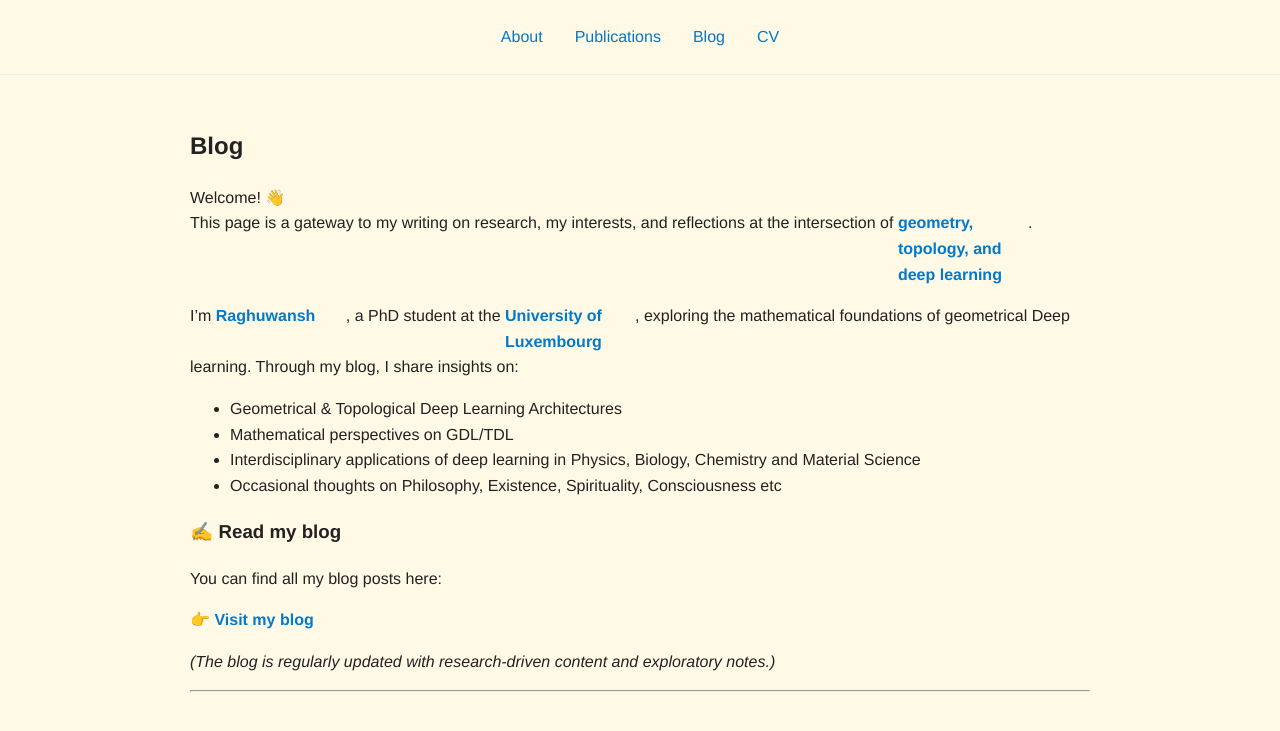
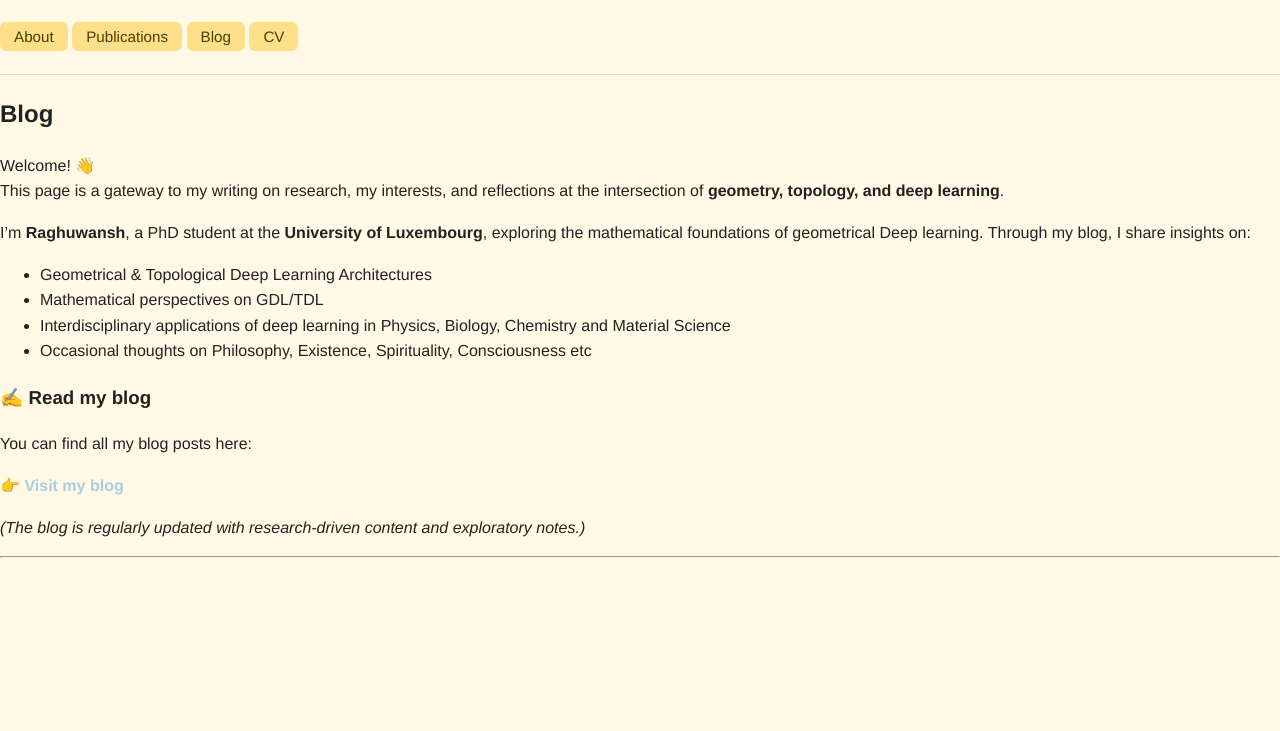
Before and after one commit to rajraghuwansh/rajraghuwansh.github.io, a Jekyll site: the page built from blog.md, in a window 1280 px wide. Shown: the top 731 px of the page. Built offline with Jekyll 4.4.1, drawn with Linux system fonts in a browser that asks for light colours.

Commit message:
background change

```diff
--- a/assets/css/site.css
+++ b/assets/css/site.css
@@ -1,7 +1,3 @@
-/* =========================
-   General Styles
-   ========================= */
-
 body {
   font-family: "Helvetica Neue", Helvetica, Arial, sans-serif;
   line-height: 1.6;
@@ -13,7 +9,7 @@
 
 /* Links */
 a {
-  color: #007acc;  /* all links blue */
+  color: #a2c8e2ea;  /* all links blue */
   text-decoration: none;
 }
 
@@ -24,35 +20,31 @@
 /* Header */
 .site-header {
   padding: 1.5rem 0;
-  border-bottom: 1px solid #eee;
-}
-
-.nav-container {
-  display: flex;
-  justify-content: center;
-  gap: 2rem;
+  border-bottom: 1px solid hsla(65, 45%, 74%, 0.803);
 }
 
 .nav-container a {
+  text-decoration: none;
+  color: #4a3f00;
   font-weight: 500;
-  font-size: 1rem;
-  transition: color 0.2s ease;
+  font-size: 0.95rem;
+  padding: 6px 14px;
+  border-radius: 6px;
+  background-color: #ffe08a;
+  transition: all 0.2s ease;
 }
 
-/* Footer */
-.site-footer {
-  text-align: center;
-  padding: 2rem 1rem;
-  border-top: 1px solid #eee;
-  font-size: 0.9rem;
-  color: #555;
+.nav-container a:hover {
+  background-color: #f1c232;
+  color: #2d2600;
 }
 
-/* =========================
-   Home Hero Section
-   ========================= */
 
 .hero {
+  .hero {
+  background-color: #ffffff;
+  border-radius: 14px;
+  box-shadow: 0 8px 24px rgba(0, 0, 0, 0.06);
   display: flex;
   justify-content: center;
   align-items: flex-start;
```
